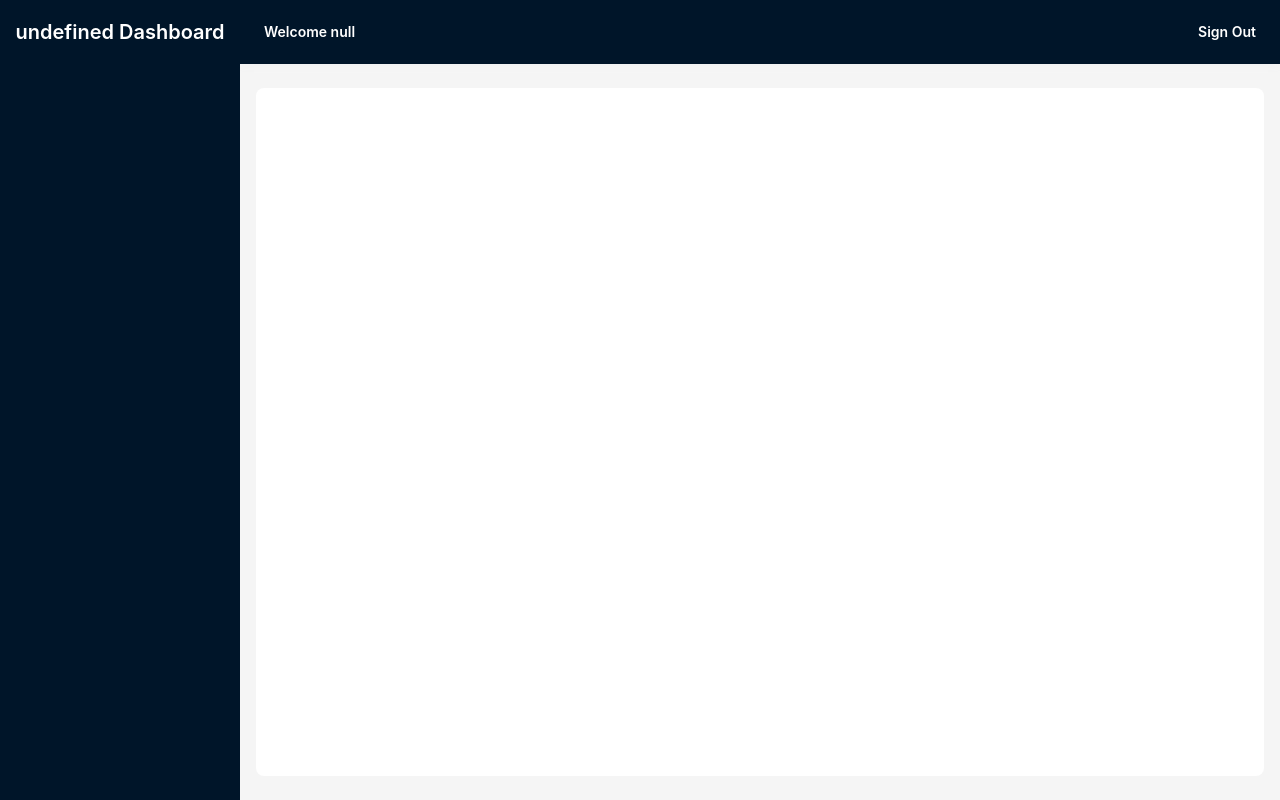
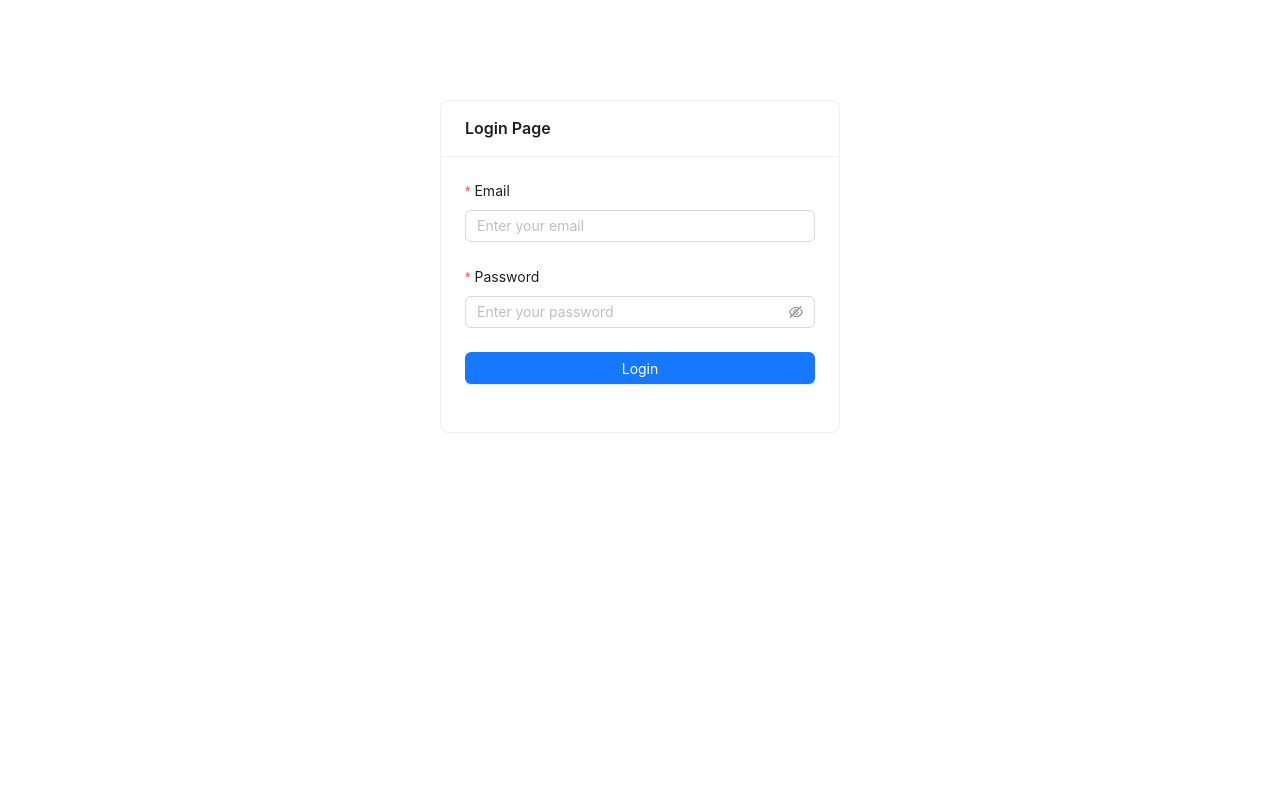
Before and after one commit to JNimesh/ims, a React (Create React App) app in the folder front-end/dashboard/: page / in a window 1280 px wide. Built offline with nearby package versions, Linux system fonts and the light colour scheme; the HTML template or start-up script is replaced by a standard one.

Commit message:
Fixed login page issue

```diff
--- a/front-end/dashboard/src/App.tsx
+++ b/front-end/dashboard/src/App.tsx
@@ -13,7 +13,7 @@
       <BrowserRouter>
         <Routes>
           <Route path="/login" element={<LoginPage />} />
-          <Route path="/" element={<AppLayout />}>
+          <Route path="/" element={<LoginPage />}>
             <Route path="patients" element={<Patients/>} />
             <Route path="doctors" element={<DoctorsPage/>} />
             <Route path="consultation-types" element={<ConsultaionTypesPage/>} />
```
